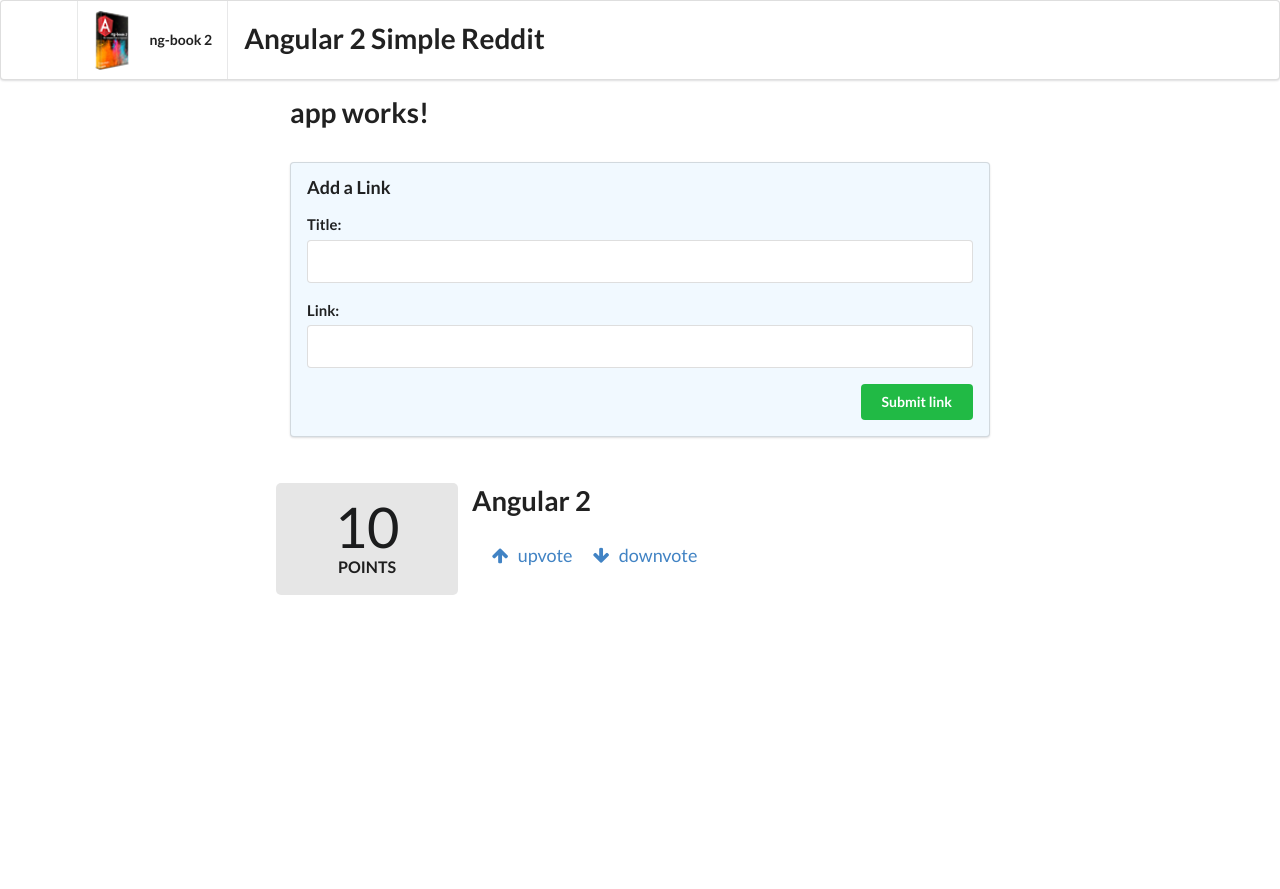
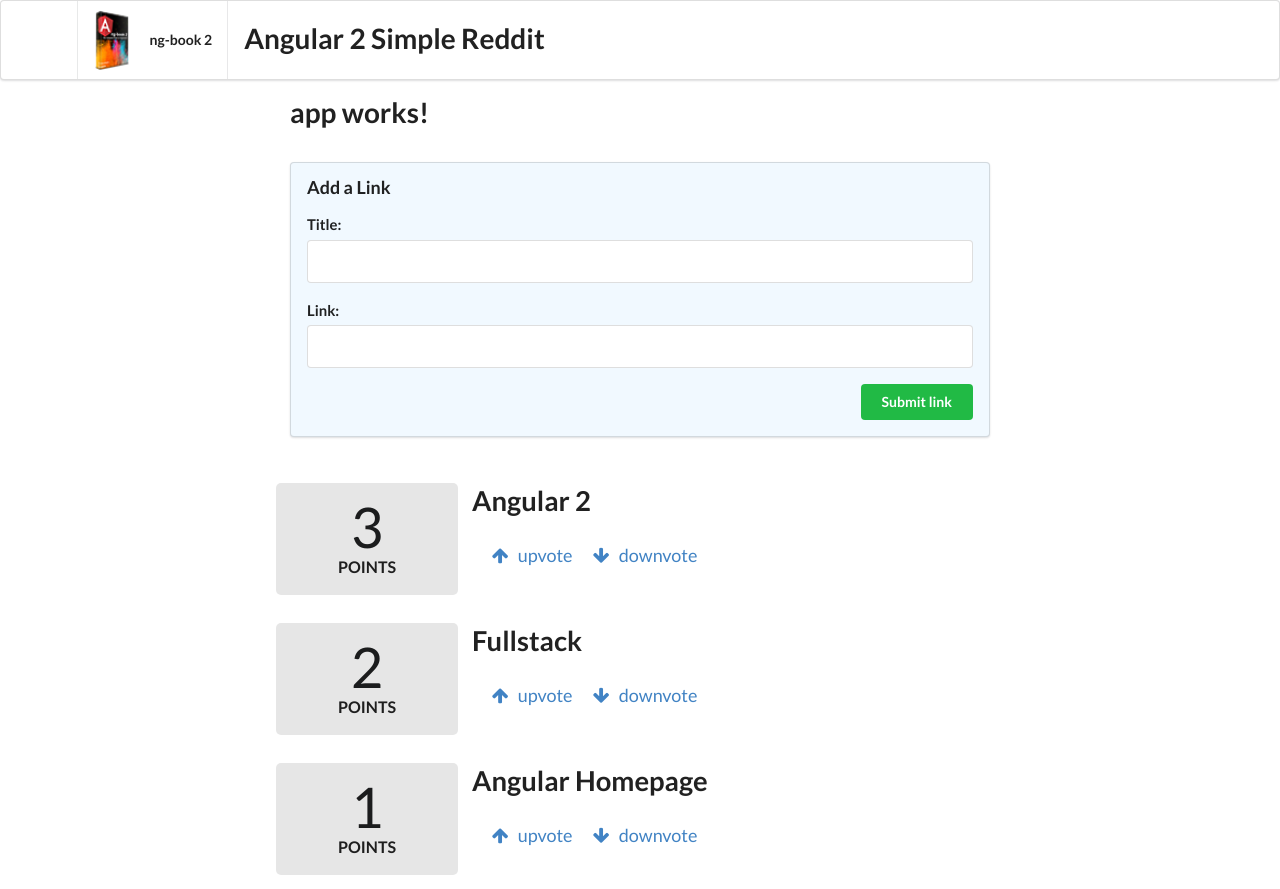
Before and after one commit to igoryen/ng2reddit, an Angular app: page / in a window 1280 px wide. Before the commit the page ends 800 px from the top, so only its background shows below. Built offline with nearby package versions, Linux system fonts and the light colour scheme.

Commit message:
Can store multiple articles

```diff
--- a/src/app/app.component.html
+++ b/src/app/app.component.html
@@ -22,5 +22,9 @@
 </form>
 
 <div class="ui grid posts">
-    <app-article></app-article>
+    <!-- 25 -->
+    <app-article
+        *ngFor="let a of articles"
+        [article]="a">
+    </app-article>
 </div>
--- a/src/app/app.component.ts
+++ b/src/app/app.component.ts
@@ -1,4 +1,5 @@
 import { Component } from '@angular/core';
+import { Article } from './article/article.model';
 
 @Component({
   selector: 'app-root',
@@ -8,8 +9,22 @@ import { Component } from '@angular/core';
 export class AppComponent {
   title = 'app works!';
 
+    articles: Article[]; // 21
+
+    constructor () {
+        // 22
+        this.articles = [
+            new Article('Angular 2', 'http://angular.io', 3),
+            new Article('Fullstack', 'http://fullstack.io', 2),
+            new Article('Angular Homepage', 'http://angular.io', 1),
+        ];
+    }
+
     addArticle(title: HTMLInputElement, link: HTMLInputElement): boolean {
         console.log(`Adding article title: ${title.value} and link: ${link.value}`);
+        this.articles.push(new Article(title.value, link.value, 0));
+        title.value = '';
+        link.value = '';
         return false;
     }
 }
--- a/src/app/article/article.component.ts
+++ b/src/app/article/article.component.ts
@@ -1,4 +1,4 @@
-import { Component, OnInit } from '@angular/core';
+import { Component, OnInit, Input } from '@angular/core';
 import { Article } from './article.model';
 
 @Component({
@@ -8,22 +8,22 @@ import { Article } from './article.model';
   host: { class: "row" } // 5
 })
 export class ArticleComponent implements OnInit {
-    article: Article; // 16
+    @Input() article: Article; // 16, 24
     // 20
     // votes: number; // 6
     // title: string; // 7
     // link: string; // 8
 
-  constructor() { // 9
-    // 20
-    // this.title = "Angular 2";
-    // this.link = "http//angular.io";
-    // this.votes = 10;
-    this.article = new Article(
-      'Angular 2',
-      'http://angular.io',
-      10);
-  }
+  // constructor() { // 9
+  //   // 20
+  //   // this.title = "Angular 2";
+  //   // this.link = "http//angular.io";
+  //   // this.votes = 10;
+  //   this.article = new Article( // 23
+  //     'Angular 2',
+  //     'http://angular.io',
+  //     10);
+  // }
 
   // 10
   voteUp(): boolean { // 18
```
Also changed, not shown: comments.txt.
